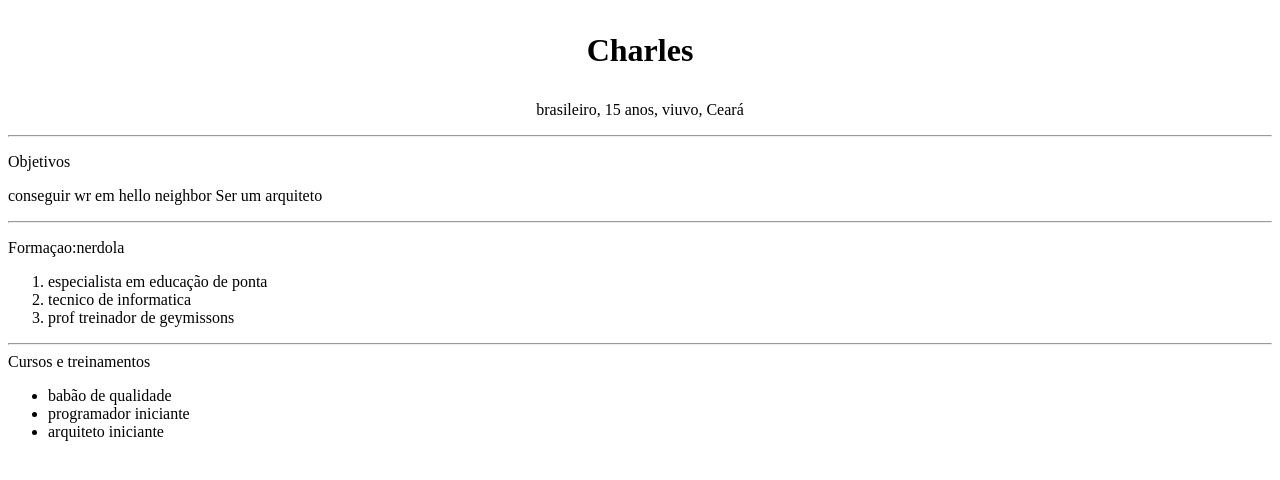
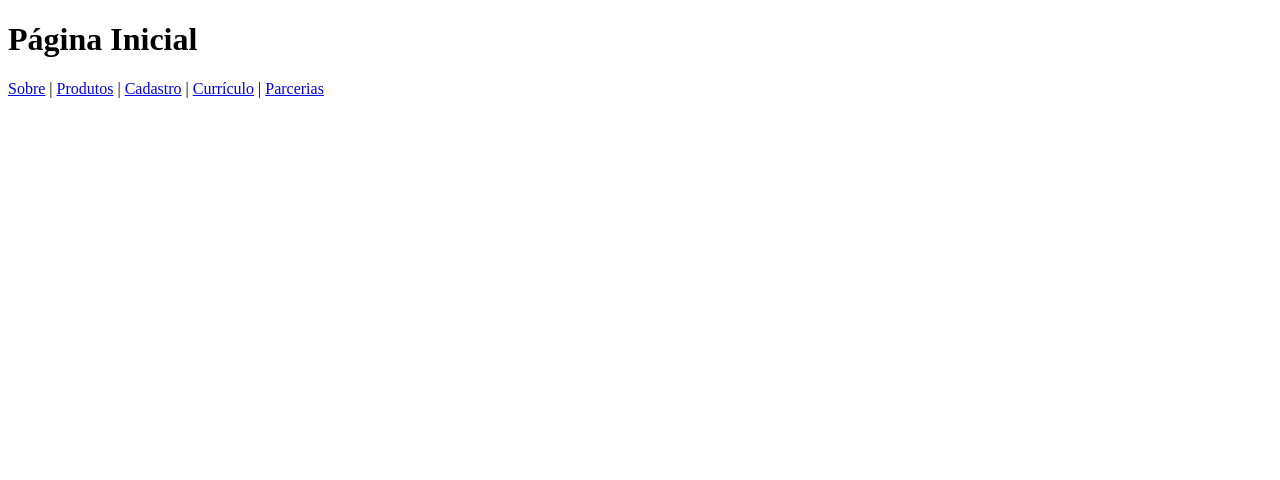
Before and after one commit to radicaldude77/Charles-Duarte, a plain HTML site: page index.html in a window 1280 px wide. Drawn offline with Linux system fonts and the light colour scheme.

Commit message:
Add files via upload

```diff
--- a/index.html
+++ b/index.html
@@ -1,29 +1,17 @@
 <!DOCTYPE html>
-<html>
-<HEAD>
-   <h1><p style="text-align: center;"> Charles</p></h1>
-<p style="text-align: center;"> brasileiro, 15 anos, viuvo, Ceará</p>
-</HEAD>
+<html lang="pt-BR">
+<head>
+    <meta charset="UTF-8">
+    <title>Página Inicial</title>
+</head>
 <body>
-    <p><hr>
-    <p style="text-align: justify;"> Objetivos
-        <p>
-
-
-        conseguir wr em hello neighbor
-
-    Ser um arquiteto</p>
-
-    <hr>
-</p>
+    <h1>Página Inicial</h1>
+    <nav>
+        <a href="sobre.html">Sobre</a> |
+        <a href="produtos.html">Produtos</a> |
+        <a href="cadastro.html">Cadastro</a> |
+        <a href="curriculo.html">Currículo</a> |
+        <a href="parcerias.html">Parcerias</a>
+    </nav>
 </body>
-Formaçao:nerdola
-<ol>
-  <li>especialista em educação de ponta</li>
-  <li>tecnico de informatica</li>
-  <li>prof treinador de geymissons</li></ol>
-  <hr>
-  Cursos e treinamentos
-  <ul><li>babão de qualidade</li>
-    <li>programador iniciante</li>
-    <li>arquiteto iniciante</li></ul>
+</html>
```
